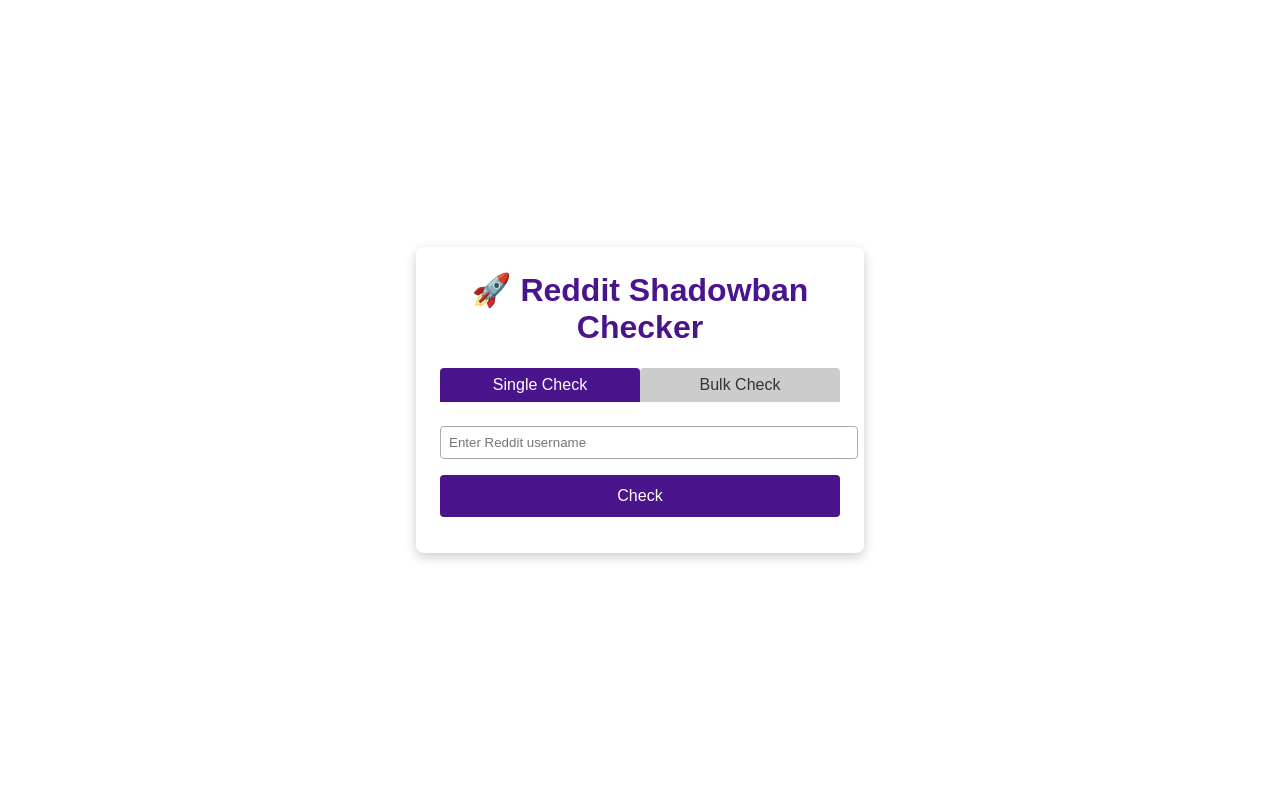
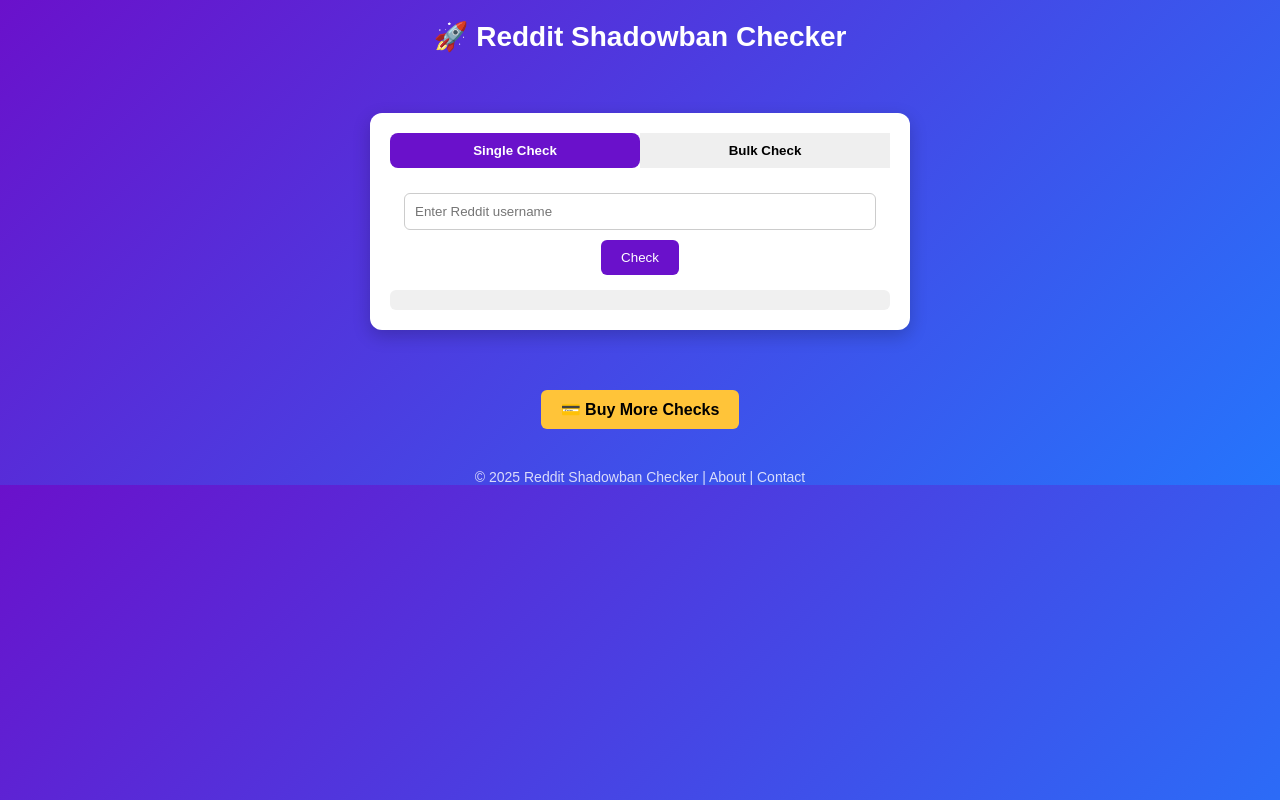
Before and after one commit to superfurrypeng/reddit-checker-frontend, a plain HTML site: page index.html in a window 1280 px wide. Drawn offline with Linux system fonts and the light colour scheme.

Commit message:
Update index.html

```diff
--- a/index.html
+++ b/index.html
@@ -1,113 +1,178 @@
 <!DOCTYPE html>
 <html lang="en">
 <head>
-<meta charset="UTF-8">
-<meta name="viewport" content="width=device-width,initial-scale=1">
+  <meta charset="UTF-8" />
+  <meta name="viewport" content="width=device-width, initial-scale=1.0" />
   <title>Reddit Shadowban Checker</title>
   <style>
     body {
-    margin: 0; font-family: Arial, sans-serif;
-    background: linear-gradient(135deg,#a32 & #5c0);
-    color: white; min-height: 100vh;
-    display: flex; align-items: center; justify-content: center;
+      margin: 0;
+      font-family: Arial, sans-serif;
+      background: linear-gradient(135deg, #6a11cb, #2575fc);
+      color: white;
+      text-align: center;
     }
-  .container { background: white; color: #222;
-    border-radius: 8px; padding: 24px;
-    max-width: 400px; width: 100%; box-shadow: 0 4px 12px rgba(0,0,0,0.2);
+    header {
+      padding: 20px;
+      font-size: 28px;
+      font-weight: bold;
     }
-  h1 { margin-top: 0; text-align: center; color: #4a148c; }
-  .tabs { display: flex; margin-bottom: 16px; }
-  .tab {
-    flex: 1; padding: 8px; cursor: pointer;
-    text-align: center; border-radius: 4px 4px 0 0;
-    background: #ccc; color: #333; user-select: none;
+    .container {
+      max-width: 500px;
+      background: white;
+      color: black;
+      margin: 40px auto;
+      padding: 20px;
+      border-radius: 12px;
+      box-shadow: 0px 6px 18px rgba(0,0,0,0.2);
     }
-  .tab.active { background: #4a148c; color: white; }
-  .form { display: none; }
-  .form.active { display: block; }
-  input[type=text], textarea {
-    width: 100%; padding: 8px; margin: 8px 0;
-    border: 1px solid #aaa; border-radius: 4px;
+    .tabs {
+      display: flex;
+      justify-content: center;
+      margin-bottom: 15px;
     }
-  button {
-    background: #4a148c; color: white;
-    border: none; padding: 12px 16px;
-    border-radius: 4px; cursor: pointer; width: 100%;
-    margin-top: 8px; font-size: 16px;
+    .tabs button {
+      flex: 1;
+      padding: 10px;
+      border: none;
+      cursor: pointer;
+      font-weight: bold;
+      transition: 0.3s;
     }
-  table { width: 100%; border-collapse: collapse; margin-top: 12px; }
-  table, th, td { border: 1px solid #ccc; }
-  th, td { padding: 8px; text-align: left; }
+    .tabs button.active {
+      background: #6a11cb;
+      color: white;
+      border-radius: 8px;
+    }
+    .tabs button:hover {
+      background: #2575fc;
+      color: white;
+    }
+    input, textarea {
+      width: 90%;
+      padding: 10px;
+      margin: 10px 0;
+      border: 1px solid #ccc;
+      border-radius: 6px;
+    }
+    button.check-btn {
+      background: #6a11cb;
+      color: white;
+      padding: 10px 20px;
+      border: none;
+      border-radius: 6px;
+      cursor: pointer;
+      transition: 0.3s;
+    }
+    button.check-btn:hover {
+      background: #2575fc;
+    }
+    .result-box {
+      margin-top: 15px;
+      padding: 10px;
+      background: #f0f0f0;
+      color: black;
+      border-radius: 6px;
+      font-size: 14px;
+    }
+    footer {
+      margin-top: 40px;
+      font-size: 14px;
+      opacity: 0.8;
+    }
+    .paypal-btn {
+      margin-top: 20px;
+      display: inline-block;
+      background: #ffc439;
+      color: black;
+      padding: 10px 20px;
+      font-weight: bold;
+      text-decoration: none;
+      border-radius: 6px;
+    }
+    .paypal-btn:hover {
+      background: #ffb347;
+    }
   </style>
 </head>
 <body>
+
+  <header>🚀 Reddit Shadowban Checker</header>
+
   <div class="container">
-  <h1>🚀 Reddit Shadowban Checker</h1>
     <div class="tabs">
-    <div id="tabSingle" class="tab active">Single Check</div>
-    <div id="tabBulk" class="tab">Bulk Check</div>
+      <button id="singleTab" class="active">Single Check</button>
+      <button id="bulkTab">Bulk Check</button>
     </div>
-  <!-- Single -->
-  <div id="singleForm" class="form active">
-    <input id="singleInput" type="text" placeholder="Enter Reddit username">
-    <button onclick="singleCheck()">Check</button>
-    <div id="singleResult" style="margin-top:12px;"></div>
+
+    <div id="singleSection">
+      <input id="singleUsername" type="text" placeholder="Enter Reddit username" />
+      <button class="check-btn" onclick="checkSingle()">Check</button>
+      <div id="singleResult" class="result-box"></div>
     </div>
-  <!-- Bulk -->
-  <div id="bulkForm" class="form">
-    <input id="codeInput" type="text" placeholder="Enter admin code (e.g. TEST123)">
-    <textarea id="bulkInput" rows="6" placeholder="Enter usernames separated by comma or space"></textarea>
-    <button onclick="bulkCheck()">Bulk Check</button>
-    <div id="bulkResult"></div>
+
+    <div id="bulkSection" style="display:none;">
+      <input id="codeInput" type="text" placeholder="Enter your API code" />
+      <textarea id="bulkUsernames" rows="4" placeholder="Enter usernames separated by space or comma"></textarea>
+      <button class="check-btn" onclick="checkBulk()">Check Bulk</button>
+      <div id="bulkResult" class="result-box"></div>
     </div>
   </div>
 
+  <a href="#" class="paypal-btn">💳 Buy More Checks</a>
+
+  <footer>© 2025 Reddit Shadowban Checker | About | Contact</footer>
+
   <script>
-const API = '<YOUR BACKEND URL>/check';
-document.getElementById('tabSingle').onclick = () => switchTab('single');
-document.getElementById('tabBulk').onclick = () => switchTab('bulk');
+    const backendUrl = "https://reddit-checker-8j5n.onrender.com";
 
-function switchTab(tab) {
-  document.getElementById('tabSingle').classList.remove('active');
-  document.getElementById('tabBulk').classList.remove('active');
-  document.getElementById('singleForm').classList.remove('active');
-  document.getElementById('bulkForm').classList.remove('active');
-  if (tab === 'single') {
-    document.getElementById('tabSingle').classList.add('active');
-    document.getElementById('singleForm').classList.add('active');
-  } else {
-    document.getElementById('tabBulk').classList.add('active');
-    document.getElementById('bulkForm').classList.add('active');
-  }
+    // Tab switching
+    document.getElementById("singleTab").addEventListener("click", () => {
+      document.getElementById("singleSection").style.display = "block";
+      document.getElementById("bulkSection").style.display = "none";
+      document.getElementById("singleTab").classList.add("active");
+      document.getElementById("bulkTab").classList.remove("active");
+    });
+
+    document.getElementById("bulkTab").addEventListener("click", () => {
+      document.getElementById("singleSection").style.display = "none";
+      document.getElementById("bulkSection").style.display = "block";
+      document.getElementById("bulkTab").classList.add("active");
+      document.getElementById("singleTab").classList.remove("active");
+    });
+
+    // Single check function
+    async function checkSingle() {
+      const username = document.getElementById("singleUsername").value;
+      const res = await fetch(`${backendUrl}/check?user=${username}`);
+      const data = await res.json();
+      document.getElementById("singleResult").innerText =
+        data.exists ? `${username} ✅ Exists` : `${username} ❌ Does not exist`;
     }
 
-async function singleCheck() {
-  const username = document.getElementById('singleInput').value.trim();
-  if (!username) return alert('Enter a username');
-  const res = await fetch(API + '?user=' + encodeURIComponent(username));
+    // Bulk check function
+    async function checkBulk() {
+      const code = document.getElementById("codeInput").value.trim();
+      const rawUsernames = document.getElementById("bulkUsernames").value.trim();
+      const users = rawUsernames.split(/[\s,]+/).filter(Boolean);
+
+      const res = await fetch(`${backendUrl}/check/bulk`, {
+        method: "POST",
+        headers: { "Content-Type": "application/json" },
+        body: JSON.stringify({ code, users })
+      });
+
       const data = await res.json();
-  document.getElementById('singleResult').textContent =
-    data.exists ? `${username} exists` : `${username} does NOT exist`;
+      if (!data.results) {
+        document.getElementById("bulkResult").innerText = data.error || "Error occurred.";
+        return;
       }
 
-async function bulkCheck() {
-  const code = document.getElementById('codeInput').value.trim();
-  const text = document.getElementById('bulkInput').value.trim();
-  if (!code || !text) return alert('Enter code and usernames');
-  const users = text.split(/[\s,]+/).filter(u=>u);
-  const res = await fetch(API + '/bulk', {
-    method: 'POST',
-    headers: {'Content-Type':'application/json'},
-    body: JSON.stringify({ code, users })
+      let html = "<strong>Results:</strong><br/>";
+      data.results.forEach(r => {
+        html += `${r.username}: ${r.exists ? "✅ Exists" : "❌ Does not exist"}<br/>`;
       });
-  const data = await res.json();
-  if (data.error) return alert(data.error);
-  let html = '<table><tr><th>User</th><th>Exists</th><th>Details</th></tr>';
-  data.results.forEach(r => {
-    html += `<tr><td>${r.username}</td><td>${r.exists}</td><td>${r.debug||''}</td></tr>`;
-  });
-  html += '</table>';
-  document.getElementById('bulkResult').innerHTML = html;
+      document.getElementById("bulkResult").innerHTML = html;
     }
   </script>
 </body>
```
Lines whose indentation alone changed are shown as unchanged.
